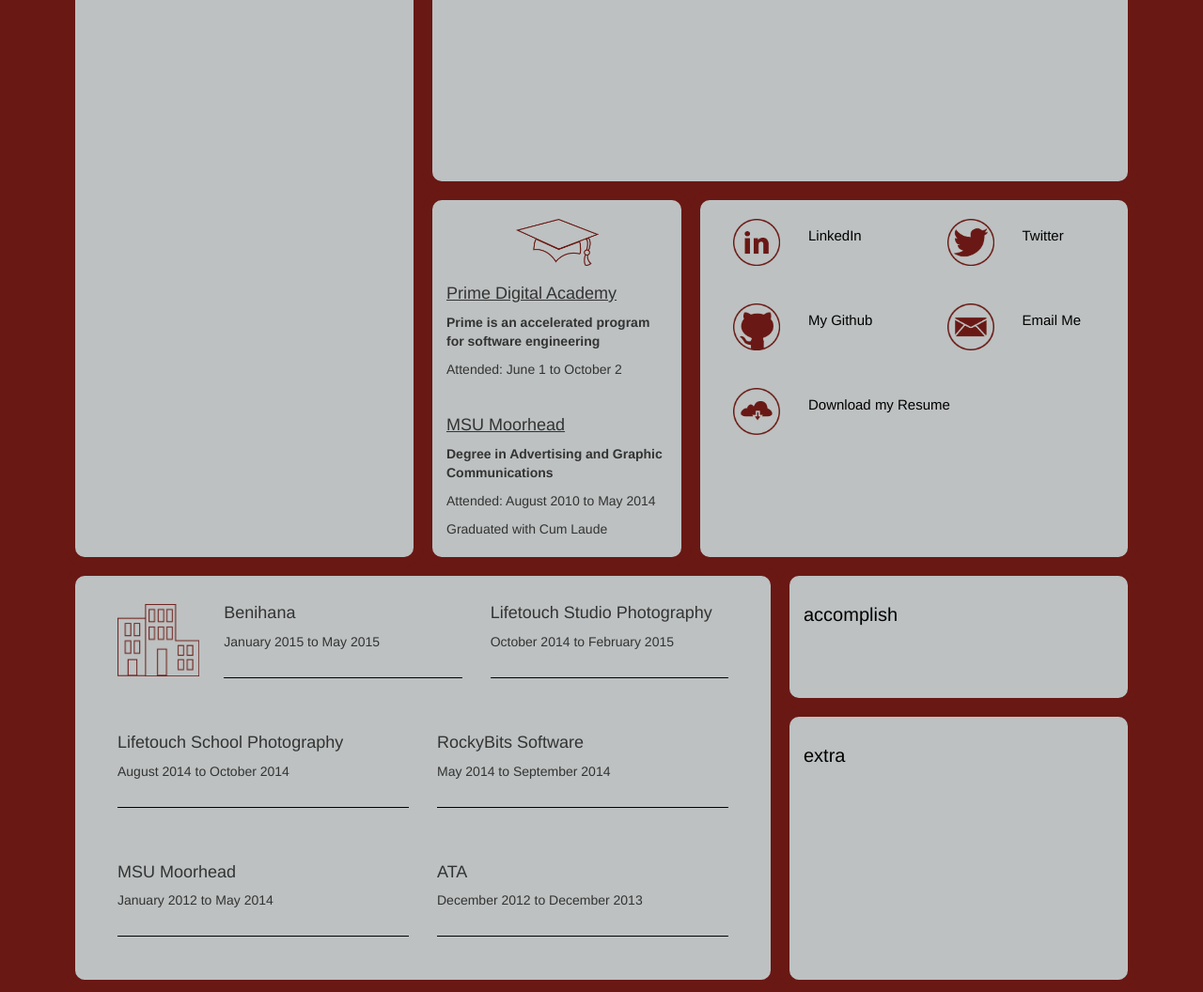
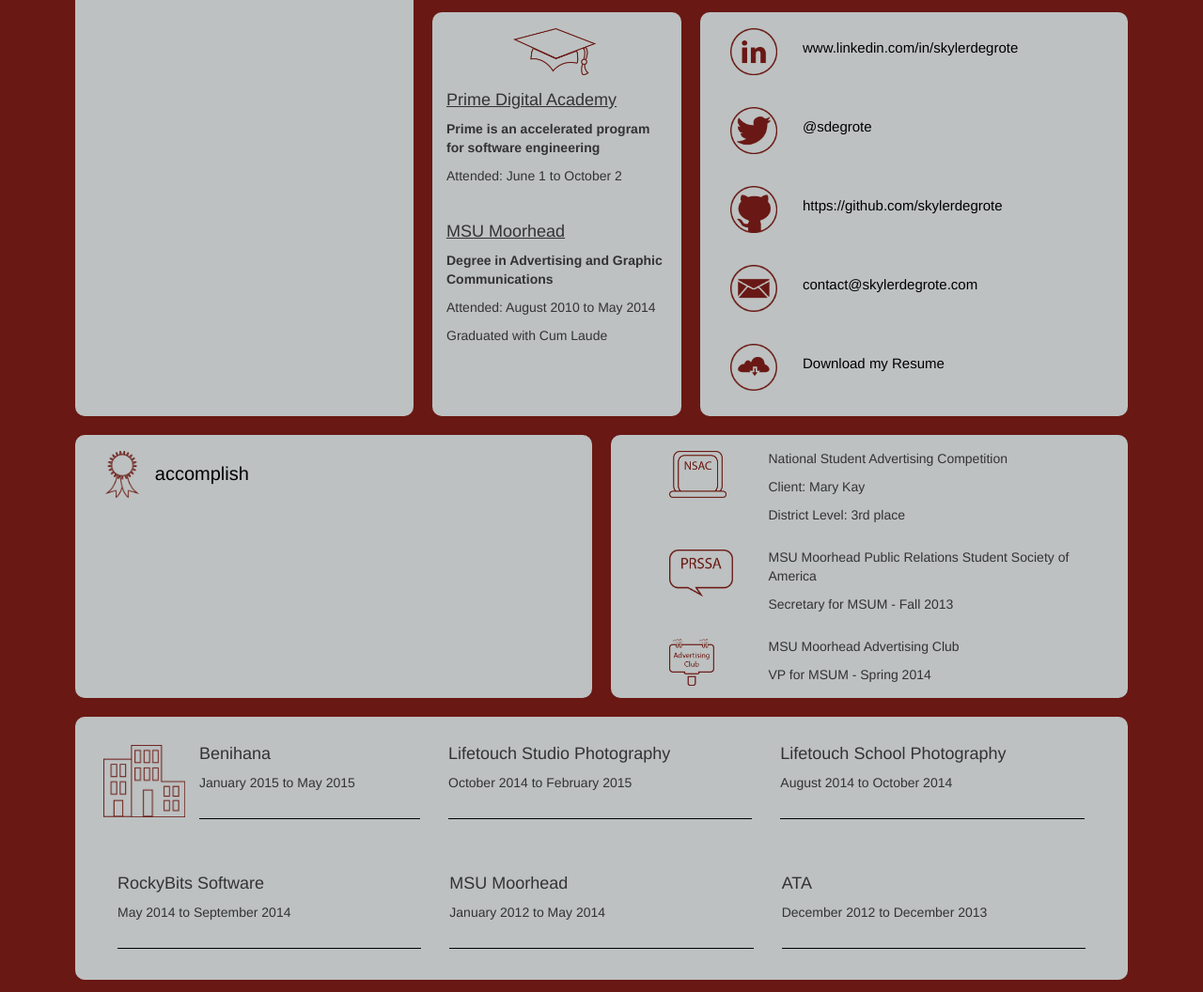
Before and after one commit to skylerdegrote/portfolio_website_round1, a website: page client/views/resume.html in a window 1280 px wide. Shown: the part 737-1793 px from the top of the page at 94% size. Drawn offline with nearby package versions, Linux system fonts and the light colour scheme.

Commit message:
work, extra, contact complete on resume page

```diff
--- a/client/styles/resume.css
+++ b/client/styles/resume.css
@@ -33,7 +33,7 @@
 .objective img, .education img, .prime img, .workExperience img, .software img, .contact img, .accomplishments img, .extraActivities img {
     background-size: cover;
     height: 50px;
-    margin: 20px;
+    margin: 17px;
     float: left;
     clear: left;
 }
@@ -47,17 +47,17 @@
 }
 
 .education {
-    height: 400px;
+    height: 450px;
 }
 
 
 
 .prime {
-    height: 450px;
+    height: 250px;
 }
 
 .workExperience {
-    height: 450px;
+    height: 300px;
 }
 
 .workExperience h4 {
@@ -83,17 +83,24 @@
 }
 
 .software {
-    height: 850px;
+    height: 700px;
 }
 
 .contact {
-    height: 400px;
+    height: 450px;
 }
 
 .accomplishments {
-    height: 150px;
+    height: 300px;
 }
 
 .extraActivities {
     height: 300px;
 }
+
+p {
+    margin-top:5px;
+}
+.extra {
+    margin-top:10px;
+}
--- a/client/views/resume.html
+++ b/client/views/resume.html
@@ -45,6 +45,7 @@
 
     <section class="col-md-8 back prime">
         <h5>prime</h5>
+
     </section>
 
 
@@ -62,28 +63,28 @@
 
     <section class="col-md-5 back contact">
         <div class="row">
-            <div class="col-md-6">
+            <div class="col-md-12">
                 <a href="https://www.linkedin.com/in/skylerdegrote" target="_blank">
                 <img src="../images/resume/fall_resume_linkedin_light.png">
-                <h6>LinkedIn</h6>
+                <h6>www.linkedin.com/in/skylerdegrote</h6>
                 </a>
             </div>
-            <div class="col-md-6">
+            <div class="col-md-12">
                 <a href="https://twitter.com/SDegrote" target="_blank">
                 <img src="../images/resume/fall_resume_twitter_light.png">
-                <h6>Twitter</h6>
+                <h6>@sdegrote</h6>
                 </a>
             </div>
-            <div class="col-md-6">
+            <div class="col-md-12">
                 <a href="https://github.com/skylerdegrote" target="_blank">
                 <img src="../images/resume/fall_resume_github_light.png">
-                <h6>My Github</h6>
+                <h6>https://github.com/skylerdegrote</h6>
                 </a>
             </div>
-            <div class="col-md-6">
+            <div class="col-md-12">
                 <a href="mailTo:contact@skylerdegrote.com">
                 <img src="../images/resume/fall_resume_email_light.png">
-                <h6>Email Me</h6>
+                <h6>contact@skylerdegrote.com</h6>
                 </a>
             </div>
             <div class="col-md-12">
@@ -93,46 +94,85 @@
                 </a>
             </div>
         </div>
+    </section>
 
 
-
-
-
+    <section class="col-md-6 back accomplishments">
+        <img src="../images/resume/fall_resume_accomplishments_light.png">
+        <h5>accomplish</h5>
 
     </section>
 
-    <section class="col-md-8 back workExperience">
+    <section class="col-md-6 back extraActivities">
 
         <div class="col-md-12">
-            <div class="col-md-2">
+
+            <div class="col-md-3">
+                <img src="../images/resume/fall_resume_NSAC_light.png">
+            </div>
+            <div class="col-md-9 extra">
+                <p>National Student Advertising Competition</p>
+                <p>Client: Mary Kay</p>
+                <p>District Level: 3rd place</p></div>
+
+        </div>
+        <div class="col-md-12">
+            <div class="col-md-3">
+                <img src="../images/resume/fall_resume_prssa_light.png">
+            </div>
+           <div class="col-md-9 extra">
+               <p>MSU Moorhead Public Relations Student Society of America</p>
+               <p>Secretary for MSUM - Fall 2013</p>
+           </div>
+
+
+        </div>
+        <div class="col-md-12">
+            <div class="col-md-3">
+                <img src="../images/resume/fall_resume_adclub_light.png">
+            </div>
+            <div class="col-md-9 extra">
+                <p>MSU Moorhead Advertising Club</p>
+                <p>VP for MSUM - Spring 2014</p>
+            </div>
+
+
+        </div>
+
+    </section>
+
+    <section class="col-md-12 back workExperience">
+
+        <div class="col-md-12">
+
                 <div class="col-md-1 workImg"></div>
-            </div>
-            <div class="col-md-5">
+
+            <div class="col-md-3 benihana">
                 <h4>Benihana</h4>
                 <p>January 2015 to May 2015</p>
                 <hr>
             </div>
-            <div class="col-md-5">
+            <div class="col-md-4">
                 <h4>Lifetouch Studio Photography</h4>
                 <p>October 2014 to February 2015</p>
                 <hr>
             </div>
-            <div class="col-md-6">
+            <div class="col-md-4">
                 <h4>Lifetouch School Photography</h4>
                 <p>August 2014 to October 2014</p>
                 <hr>
             </div>
-            <div class="col-md-6">
+            <div class="col-md-4">
                 <h4>RockyBits Software</h4>
                 <p>May 2014 to September 2014</p>
                 <hr>
             </div>
-            <div class="col-md-6">
+            <div class="col-md-4">
                 <h4>MSU Moorhead</h4>
                 <p>January 2012 to May 2014</p>
                 <hr>
             </div>
-            <div class="col-md-6">
+            <div class="col-md-4">
                 <h4>ATA</h4>
                 <p>December 2012 to December 2013</p>
                 <hr>
@@ -144,14 +184,7 @@
     </section>
 
 
-    <section class="col-md-4 back accomplishments">
-        <h5>accomplish</h5>
-    </section>
 
-
-    <section class="col-md-4 back extraActivities">
-        <h5>extra</h5>
-    </section>
 
 
 
```
